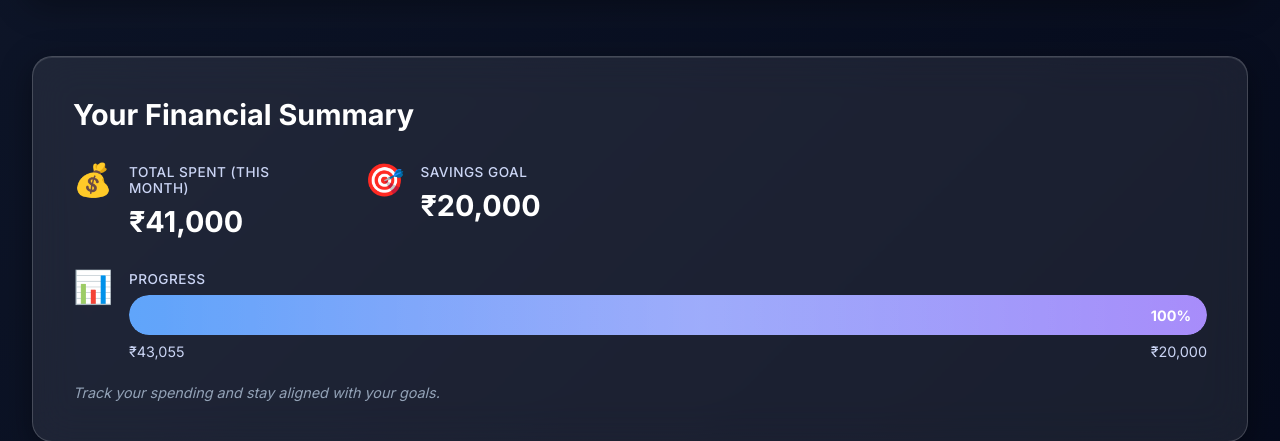
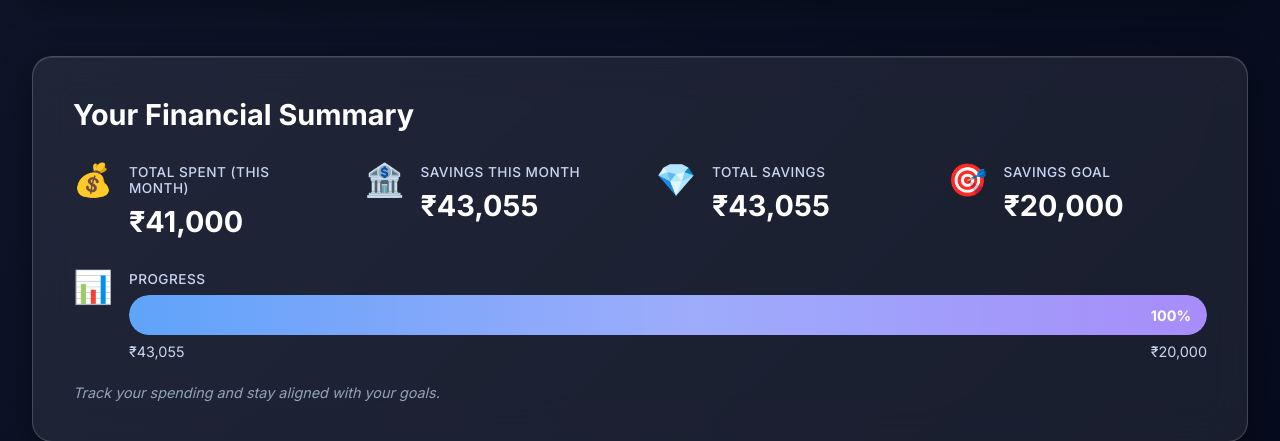
Before and after one commit to architjagadeb/ArthaX, a Flask app: page /portfolio in a window 1280 px wide. Shown: the part 93-534 px from the top of the page. Run offline with Flask 3, Linux system fonts and the light colour scheme; a user stored in the database is signed in.

Commit message:
Fix expense & savings flows, separate logic and handle empty inputs safely

```diff
--- a/app.py
+++ b/app.py
@@ -56,9 +56,10 @@ def calculate_financial_data(user):
     total_savings = sum(sav.amount for sav in all_savings)
 
     # Get current month savings
-    month_savings = Saving.query.filter_by(user_id=user.id)\
-                                .filter(Saving.date >= first_day)\
-                                .all()
+    month_savings = [
+        sav for sav in all_savings
+        if sav.date and sav.date.year == today.year and sav.date.month == today.month
+    ]
     savings_this_month = sum(sav.amount for sav in month_savings)
 
     # Calculate monthly budget
@@ -309,7 +310,8 @@ def add_saving():
 
         saving_date = datetime.strptime(data['date'], '%Y-%m-%d').date()
         amount = float(data['amount'])
-        note = data.get('note', '').strip()
+        note = data.get('note', '')
+        note = note.strip() if note else None
 
         if amount <= 0:
             return jsonify({'success': False, 'error': 'Amount must be greater than 0'}), 400
--- a/templates/portfolio.html
+++ b/templates/portfolio.html
@@ -48,6 +48,20 @@
         <div class="metric-content">
           <div class="metric-label">Total Spent (This Month)</div>
           <div class="metric-value">₹{{ "{:,.0f}".format(financial_data.total_spent) }}</div>
+        </div>
+      </div>
+      <div class="metric-item">
+        <div class="metric-icon">🏦</div>
+        <div class="metric-content">
+          <div class="metric-label">Savings This Month</div>
+          <div class="metric-value">₹{{ "{:,.0f}".format(financial_data.savings_this_month) }}</div>
+        </div>
+      </div>
+      <div class="metric-item">
+        <div class="metric-icon">💎</div>
+        <div class="metric-content">
+          <div class="metric-label">Total Savings</div>
+          <div class="metric-value">₹{{ "{:,.0f}".format(financial_data.total_savings) }}</div>
         </div>
       </div>
       <div class="metric-item">
@@ -135,7 +149,6 @@
   </div>
 
   <!-- Recent Savings -->
-  {% if financial_data.savings %}
   <div class="glass expenses-section" style="margin-bottom: 2rem;">
     <h2>Recent Savings</h2>
     <div class="table-container">
@@ -148,6 +161,7 @@
           </tr>
         </thead>
         <tbody id="savingsTableBody">
+          {% if financial_data.savings %}
             {% for saving in financial_data.savings %}
             <tr>
               <td>{{ saving.date }}</td>
@@ -155,11 +169,17 @@
               <td class="expense-note">{{ saving.note or "-" }}</td>
             </tr>
             {% endfor %}
+          {% else %}
+            <tr>
+              <td colspan="3" style="text-align: center; color: #94a3b8; padding: 2rem;">
+                No savings yet. Click "Add Savings" to start tracking!
+              </td>
+            </tr>
+          {% endif %}
         </tbody>
       </table>
     </div>
   </div>
-  {% endif %}
   {% endif %}
 </main>
 
```
Also changed, not shown: instance/arthax.db. Lines whose indentation alone changed are shown as unchanged.
